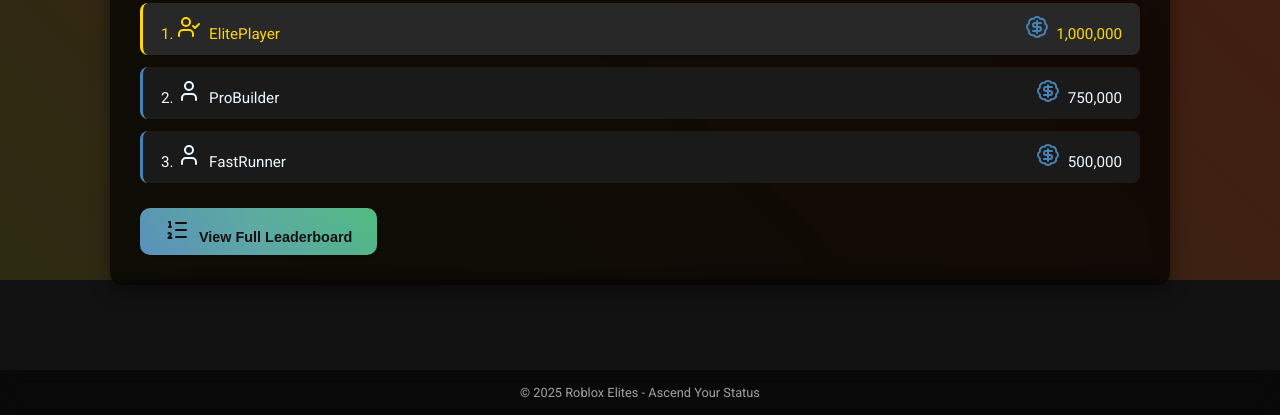
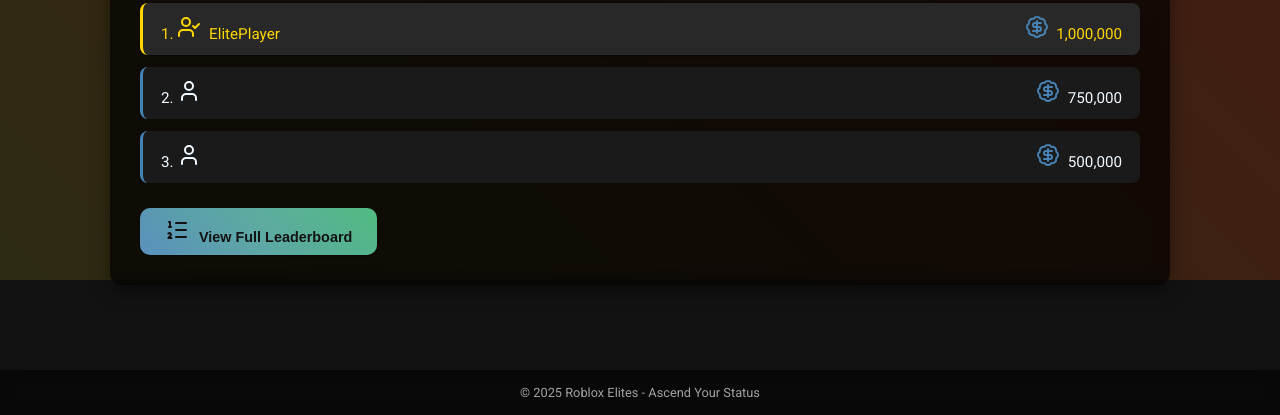
Before and after one commit to RobloxElites/RobloxElites, a plain HTML site: page index.html in a window 1280 px wide. Shown: the part 520-935 px from the top of the page. Drawn offline with nearby package versions, Linux system fonts and the light colour scheme.

Commit message:
Update index.html

```diff
--- a/index.html
+++ b/index.html
@@ -574,11 +574,11 @@
                     <span><i data-lucide="badge-dollar-sign" style="color: var(--secondary-color); margin-right: 4px;"></i> 1,000,000</span>
                 </div>
                 <div class="leaderboard-item">
-                    <span>2. <i data-lucide="user" style="margin-right: 4px;"></i> ProBuilder</span>
+                    <span>2. <i data-lucide="user" style="margin-right: 4px;"></i> </span>
                     <span><i data-lucide="badge-dollar-sign" style="color: var(--secondary-color); margin-right: 4px;"></i> 750,000</span>
                 </div>
                 <div class="leaderboard-item">
-                    <span>3. <i data-lucide="user" style="margin-right: 4px;"></i> FastRunner</span>
+                    <span>3. <i data-lucide="user" style="margin-right: 4px;"></i> </span>
                     <span><i data-lucide="badge-dollar-sign" style="color: var(--secondary-color); margin-right: 4px;"></i> 500,000</span>
                 </div>
             </div>
```
